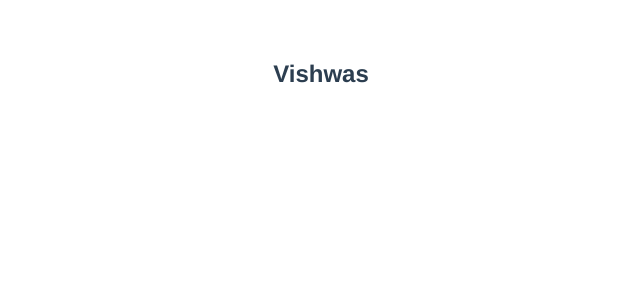
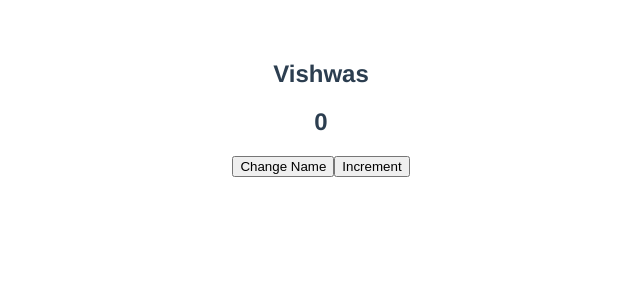
Before and after one commit to DataScientist2807/codevol_vuejs, a Vue app: page / in a window 1280 px wide. Shown: the top 300 px of the page, without its empty margins (319-959 px from the left). Built offline with nearby package versions, Linux system fonts and the light colour scheme.

Commit message:
Event Handling Part 2

```diff
--- a/src/App.vue
+++ b/src/App.vue
@@ -1,6 +1,11 @@
 <!-- https://github.com/gopinav/Vue-3-Tutorials/blob/master/vue-fundamentals/src/App.vue -->
 <template>
   <h2>{{ name }}</h2>
+  <h2>{{ count }}</h2>
+  <div>
+    <button v-on:click="changeName($event), increment(1, $event)">Change Name</button>
+    <button v-on:click="increment(1, $event)">Increment</button>
+  </div>
 </template>
 
 <script>
@@ -8,14 +13,19 @@ export default {
   name: "App",
   data() {
     return {
-      name: 'Vishwas'
+      name: 'Vishwas',
+      count: 0
     };
   },
   methods: {
     changeName(event) {
       this.name = 'Batman'
       console.log('Event', event)
-    }
+    },
+    increment(num, event) {
+      this.count += num
+      console.log('Event', event)
+    },
   }
 };
 </script>
```
